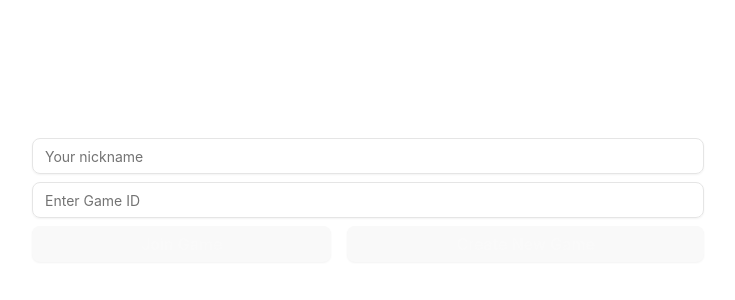
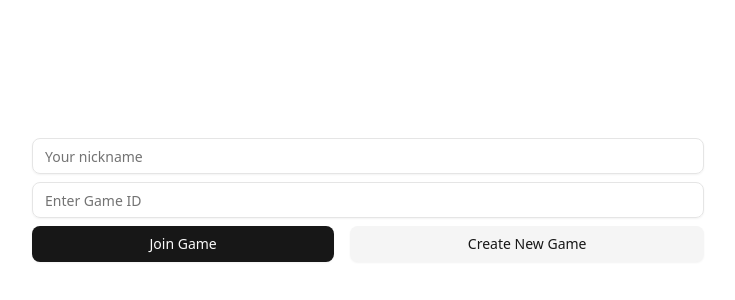
Before and after one commit to Yatt0Ikigai/Mathly, a React (Vite) app: page / in a window 1280 px wide. Shown: the part 200-500 px from the top of the page, without its empty margins (272-1007 px from the left). Built offline with nearby package versions, Linux system fonts and the light colour scheme.

Commit message:
fix: shadcn

```diff
--- a/src/components/custom/scoreboard.tsx
+++ b/src/components/custom/scoreboard.tsx
@@ -10,17 +10,14 @@ export default function Scoreboard({ socket }: ScoreboardProps) {
 
   useEffect(() => {
     if (!socket) {
-        console.log("NO SOCKET?!?!?!")
         return
     }
 
     const handleScoreboard = (event: MessageEvent) => {
-      console.log("ASDASDASDASDAS");
       try {
         const msg = JSON.parse(event.data);
         if (msg.event === "Game" && msg.type === "Scoreboard") {
           const parsedData = JSON.parse(msg.data); // msg.data is stringified JSON
-          console.log("BBBB", parsedData);
           setScores(parsedData);
         }
       } catch (err) {
--- a/src/main.tsx
+++ b/src/main.tsx
@@ -1,6 +1,5 @@
 import { StrictMode } from 'react'
 import { createRoot } from 'react-dom/client'
-import './index.css'
 import App from './App.tsx'
 
 createRoot(document.getElementById('root')!).render(
--- a/src/pages/HomePage.tsx
+++ b/src/pages/HomePage.tsx
@@ -81,10 +81,10 @@ export default function HomePage() {
         <Input ref={nicknameRef} placeholder="Your nickname" />
         <Input ref={matchIdRef} placeholder="Enter Game ID" />
         <div className="flex gap-4">
-          <Button className="grow" onClick={handleJoinGame}>
+          <Button className="grow" onClick={handleJoinGame} variant={"default"}>
             Join Game
           </Button>
-          <Button className="grow" onClick={handleCreateGame}>
+          <Button className="grow" onClick={handleCreateGame} variant={"secondary"}>
             Create New Game
           </Button>
         </div>
--- a/tailwind.config.js
+++ /dev/null
@@ -1,11 +0,0 @@
-/** @type {import('tailwindcss').Config} */
-export default {
-    content: [
-      "./index.html",
-      "./src/**/*.{js,ts,jsx,tsx}",
-    ],
-    theme: {
-      extend: {},
-    },
-    plugins: [],
-  }
--- /dev/null
+++ b/tailwind.config.ts
@@ -0,0 +1,15 @@
+/** @type {import('tailwindcss').Config} */
+export default {
+  content: [
+    "./index.html",
+    "./pages/**/*.{ts,tsx}",
+    "./components/**/*.{ts,tsx}",
+    "./app/**/*.{ts,tsx}",
+    "./src/**/*.{ts,tsx}",
+  ],
+
+  theme: {
+    extend: {},
+  },
+  plugins: [],
+};
```
Also changed, not shown: components.json.
